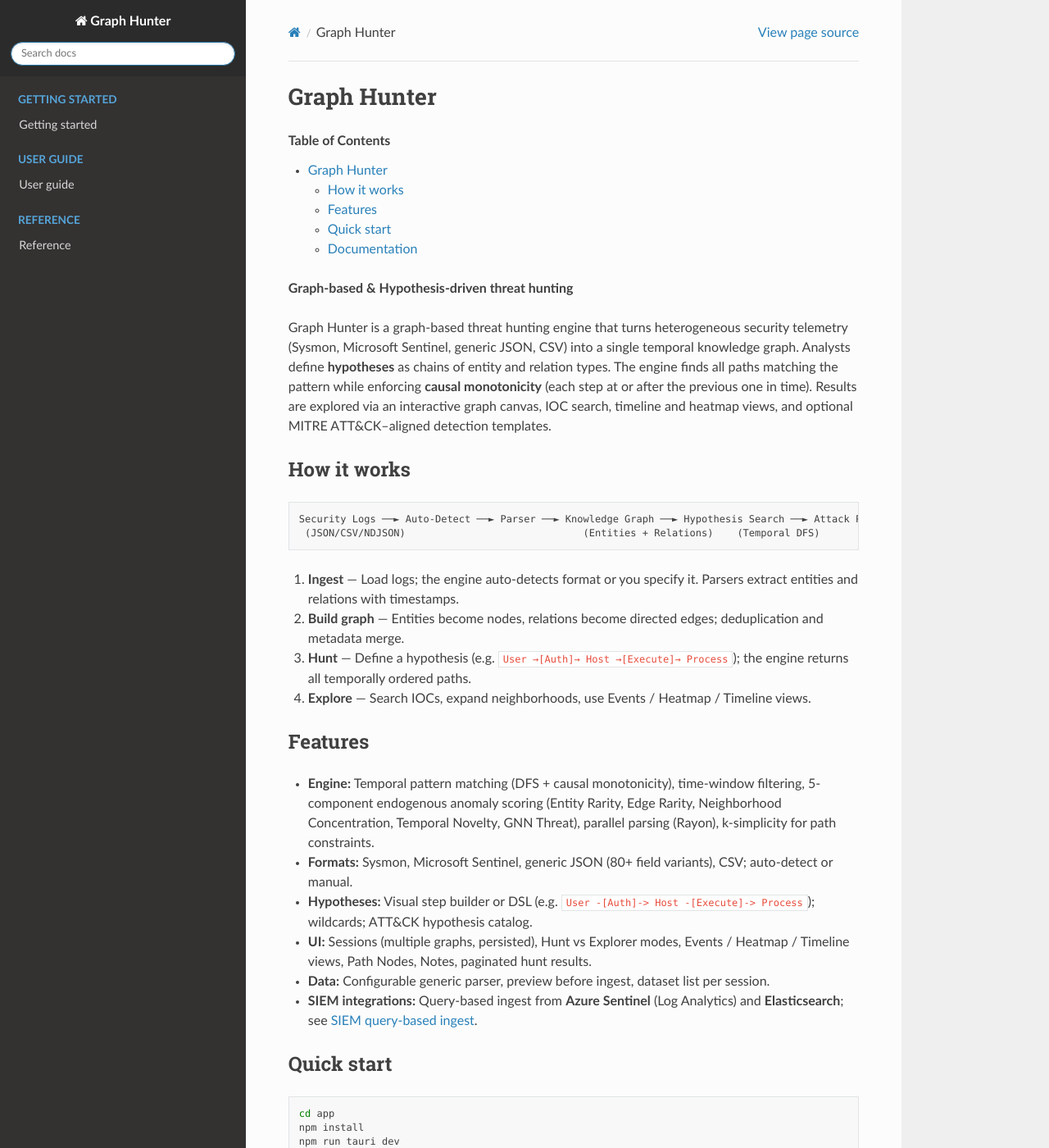
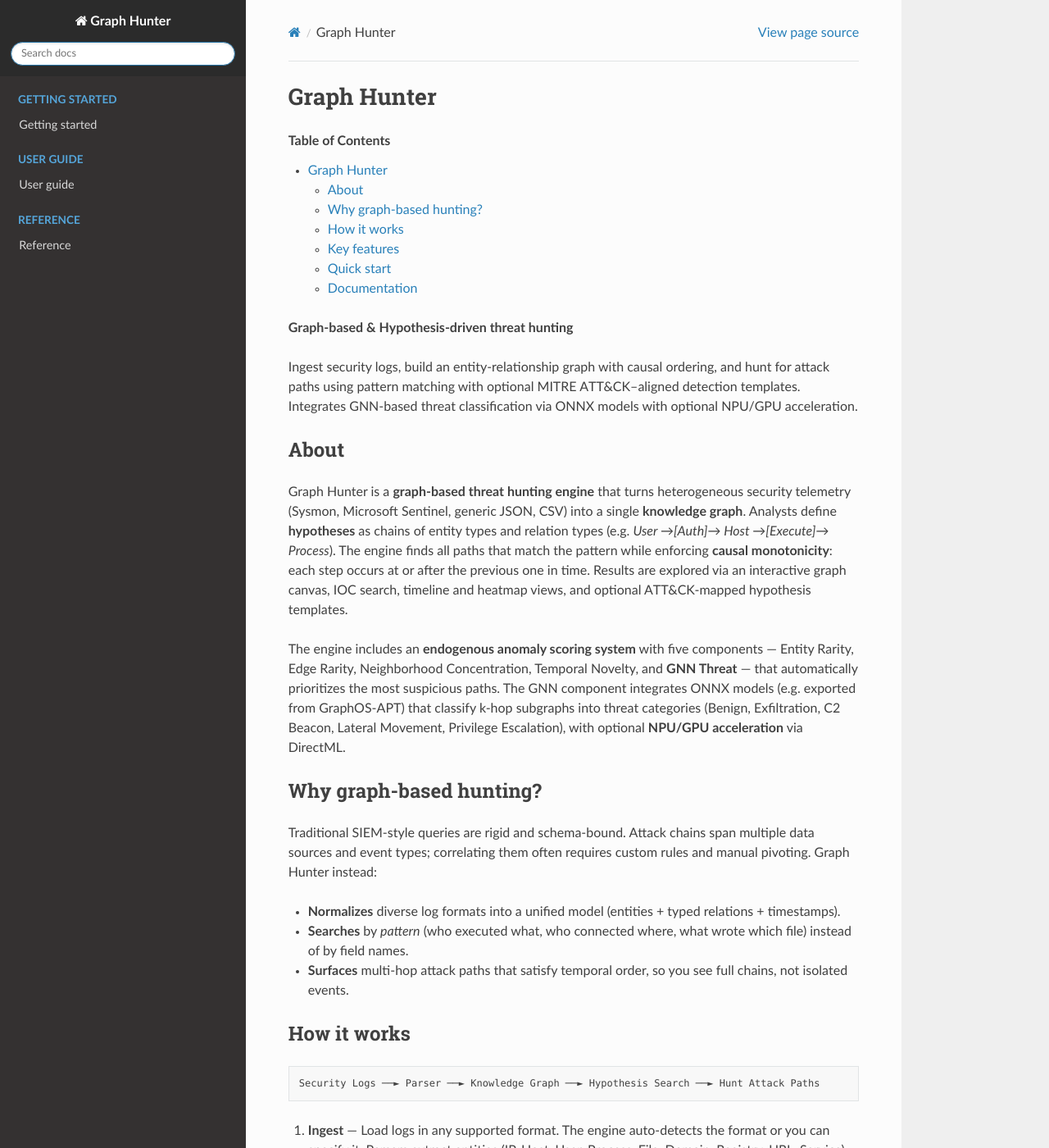
Before and after one commit to Base4Security/GraphHunter, a Sphinx documentation site: the page built from docs/index.rst, in a window 1280 px wide and 1400 px high. Shown: the whole window at 82% size. Built offline with Sphinx 7.4.7 and the Read the Docs theme 3.1.0, drawn with Linux system fonts in a browser that asks for light colours; some of the changed text lies outside the part shown.

Commit message:
Add AI Analysis feature to README.md and enhance documentation with detailed descriptions of Graph Hunter's capabilities, including GNN-based threat classification and anomaly scoring.

```diff
--- a/docs/getting-started/index.rst
+++ b/docs/getting-started/index.rst
@@ -1,5 +1,9 @@
 Getting started
 ===============
+
+Graph Hunter is a **graph-based threat hunting engine** that turns heterogeneous security telemetry (Sysmon, Microsoft Sentinel, generic JSON, CSV) into a single **knowledge graph**. Analysts define **hypotheses** as chains of entity and relation types; the engine finds all paths matching the pattern while enforcing **causal monotonicity** (each step at or after the previous one in time). Results are explored via an interactive graph canvas, IOC search, timeline and heatmap views, and optional MITRE ATT&CK–aligned detection templates. The engine includes **endogenous anomaly scoring** (Entity Rarity, Edge Rarity, Neighborhood Concentration, Temporal Novelty, and optional **GNN Threat**) and supports ONNX-based threat classification with optional NPU/GPU acceleration.
+
+This section gets you from zero to running your first hunt:
 
 .. toctree::
    :maxdepth: 1
--- a/docs/index.rst
+++ b/docs/index.rst
@@ -6,30 +6,46 @@
 
 **Graph-based & Hypothesis-driven threat hunting**
 
-Graph Hunter is a graph-based threat hunting engine that turns heterogeneous security telemetry (Sysmon, Microsoft Sentinel, generic JSON, CSV) into a single temporal knowledge graph. Analysts define **hypotheses** as chains of entity and relation types. The engine finds all paths matching the pattern while enforcing **causal monotonicity** (each step at or after the previous one in time). Results are explored via an interactive graph canvas, IOC search, timeline and heatmap views, and optional MITRE ATT&CK–aligned detection templates.
+Ingest security logs, build an entity-relationship graph with causal ordering, and hunt for attack paths using pattern matching with optional MITRE ATT&CK–aligned detection templates. Integrates GNN-based threat classification via ONNX models with optional NPU/GPU acceleration.
+
+About
+=====
+
+Graph Hunter is a **graph-based threat hunting engine** that turns heterogeneous security telemetry (Sysmon, Microsoft Sentinel, generic JSON, CSV) into a single **knowledge graph**. Analysts define **hypotheses** as chains of entity types and relation types (e.g. *User →[Auth]→ Host →[Execute]→ Process*). The engine finds all paths that match the pattern while enforcing **causal monotonicity**: each step occurs at or after the previous one in time. Results are explored via an interactive graph canvas, IOC search, timeline and heatmap views, and optional ATT&CK-mapped hypothesis templates.
+
+The engine includes an **endogenous anomaly scoring system** with five components — Entity Rarity, Edge Rarity, Neighborhood Concentration, Temporal Novelty, and **GNN Threat** — that automatically prioritizes the most suspicious paths. The GNN component integrates ONNX models (e.g. exported from GraphOS-APT) that classify k-hop subgraphs into threat categories (Benign, Exfiltration, C2 Beacon, Lateral Movement, Privilege Escalation), with optional **NPU/GPU acceleration** via DirectML.
+
+Why graph-based hunting?
+========================
+
+Traditional SIEM-style queries are rigid and schema-bound. Attack chains span multiple data sources and event types; correlating them often requires custom rules and manual pivoting. Graph Hunter instead:
+
+* **Normalizes** diverse log formats into a unified model (entities + typed relations + timestamps).
+* **Searches** by *pattern* (who executed what, who connected where, what wrote which file) instead of by field names.
+* **Surfaces** multi-hop attack paths that satisfy temporal order, so you see full chains, not isolated events.
 
 How it works
 ============
 
 ::
 
-   Security Logs ──► Auto-Detect ──► Parser ──► Knowledge Graph ──► Hypothesis Search ──► Attack Paths
-    (JSON/CSV/NDJSON)                              (Entities + Relations)    (Temporal DFS)
+   Security Logs ──► Parser ──► Knowledge Graph ──► Hypothesis Search ──► Hunt Attack Paths
 
-1. **Ingest** — Load logs; the engine auto-detects format or you specify it. Parsers extract entities and relations with timestamps.
-2. **Build graph** — Entities become nodes, relations become directed edges; deduplication and metadata merge.
-3. **Hunt** — Define a hypothesis (e.g. ``User →[Auth]→ Host →[Execute]→ Process``); the engine returns all temporally ordered paths.
-4. **Explore** — Search IOCs, expand neighborhoods, use Events / Heatmap / Timeline views.
+1. **Ingest** — Load logs in any supported format. The engine auto-detects the format or you can specify it. Parsers extract entities (IP, Host, User, Process, File, Domain, Registry, URL, Service) and relations (Auth, Connect, Execute, Read, Write, DNS, Modify, Spawn, Delete) with timestamps.
+2. **Build Graph** — Entities become nodes, relations become directed edges. Duplicate entities are deduplicated; metadata is merged.
+3. **Hunt** — Define a hypothesis as a chain of typed steps (e.g. ``User →[Auth]→ Host →[Execute]→ Process``). The engine finds all paths matching the pattern with **causal monotonicity** (each step at or after the previous one). Optional **k-simplicity** allows a vertex to repeat up to *k* times per path.
+4. **Explore** — Search for IOCs, expand node neighborhoods, inspect metadata and anomaly scores, pivot via Events view, Heatmap, and Timeline.
 
-Features
-========
+Key features
+============
 
-* **Engine:** Temporal pattern matching (DFS + causal monotonicity), time-window filtering, 5-component endogenous anomaly scoring (Entity Rarity, Edge Rarity, Neighborhood Concentration, Temporal Novelty, GNN Threat), parallel parsing (Rayon), k-simplicity for path constraints.
-* **Formats:** Sysmon, Microsoft Sentinel, generic JSON (80+ field variants), CSV; auto-detect or manual.
-* **Hypotheses:** Visual step builder or DSL (e.g. ``User -[Auth]-> Host -[Execute]-> Process``); wildcards; ATT&CK hypothesis catalog.
-* **UI:** Sessions (multiple graphs, persisted), Hunt vs Explorer modes, Events / Heatmap / Timeline views, Path Nodes, Notes, paginated hunt results.
-* **Data:** Configurable generic parser, preview before ingest, dataset list per session.
-* **SIEM integrations:** Query-based ingest from **Azure Sentinel** (Log Analytics) and **Elasticsearch**; see :doc:`user-guide/siem-ingest`.
+* **Engine:** Temporal pattern matching (DFS + causal monotonicity), 5-component endogenous anomaly scoring (ER, EdgeR, NC, TN, GNN Threat), parallel parsing (Rayon), entity/relation deduplication.
+* **GNN Scoring:** ONNX model inference for k-hop subgraph classification (5 threat classes), DirectML NPU/GPU acceleration, batch scoring, configurable k-hop depth, feature-gated (``ml-scoring``).
+* **Formats:** Sysmon, EVTX, Microsoft Sentinel, generic JSON (80+ field variants), CSV; auto-detect or manual.
+* **Hypotheses:** Visual step builder or **DSL** (``User -[Auth]-> Host -[Execute]-> Process``); wildcards (``*``) for any type; **ATT&CK hypothesis catalog** with one-click load.
+* **UI:** **Sessions** (multiple graphs, persisted); **Hunt** vs **Explorer** modes; **Events**, **Heatmap**, **Timeline** views; **Path Nodes** (pinned nodes); **Notes** (standalone or node-linked); **GNN Threat Model** panel; paginated hunt results for large path sets.
+* **Data:** Configurable generic parser (field → entity type mapping); preview before ingest; dataset list per session (remove/rename).
+* **SIEM integrations:** **Azure Sentinel** (Log Analytics): KQL queries, workspace + tenant/client/secret (env or UI). **Elasticsearch**: index + query JSON, API key or user/password (env or UI). See :doc:`user-guide/siem-ingest`.
 
 Quick start
 ===========
```
Also changed, not shown: README.md (+1 -0 lines), docs/images/screenshot-aianalysis.png (added).
